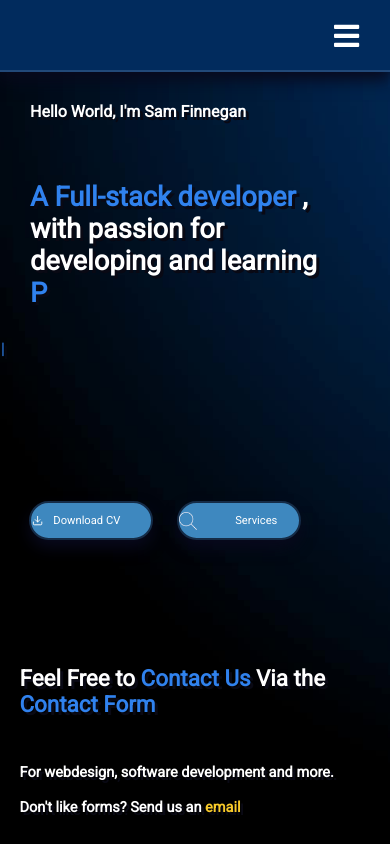
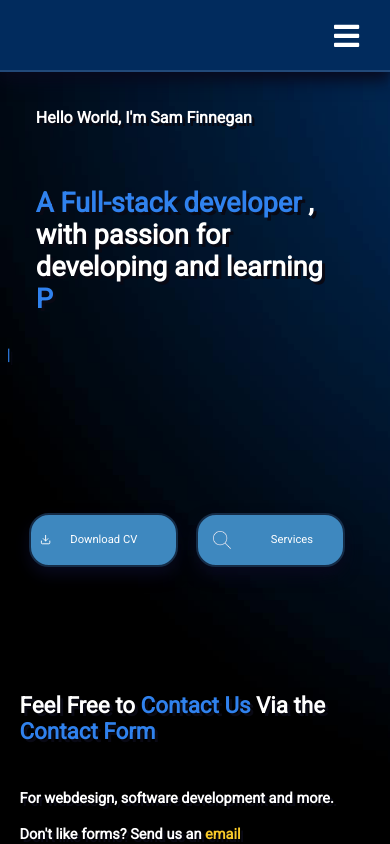
Before and after one commit to SamLinoFinnegan/Portfolio-website, a React (Create React App) app: page / in a window 390 px wide. Built offline with nearby package versions, Linux system fonts and the light colour scheme.

Commit message:
Added Logo, started on services

```diff
--- a/src/components/Home/Home.module.css
+++ b/src/components/Home/Home.module.css
@@ -202,7 +202,7 @@ span{
         min-width: unset;
         min-height: 400px;
         max-width: 300px;
-        margin: 0px;
+        margin: 3%;
     }
     .intro h2 {
         font-size: 1em;
@@ -221,37 +221,36 @@ span{
     }
     .downloadBtn, .toSkills{
         font-size: 0.7em;
-        width: 120px;
-        height: 35px;
+        width: 145px;
+        height: 50px;
         margin: 0px;
+        display: flex;
+        justify-content: space-evenly;
     }
     .downloadBtn{
-        margin-right: 1.5rem;
+        margin-right: 1.1rem;
     }
     .toSkills img{
         max-width: 18px;
         max-height: 18px;
-        padding: 8px;
+        padding: 10px;
+        margin-left: 5px;
 
     }
+
     .carousel{
         animation: none;
+
     }
-    .reactImg,.myImage, .pythonImg,.carousel,.carouselContainer{
+    .myHidenImage{
+        width: 35px;
+        height: 35px;
+
+    }
+    .reactImg, .pythonImg, .myImage{
         display: none;
     }
 
-    /* .pythonImg{
-        position: relative;
-        top: 0px;
-        right: -5px;
-        width: 230px;
-        transform: unset;
-        opacity: 0.7;
-        overflow: visible;
-        display: block;
-
-    } */
     .formSectionContainer {
         padding: 5%;
     }
```
